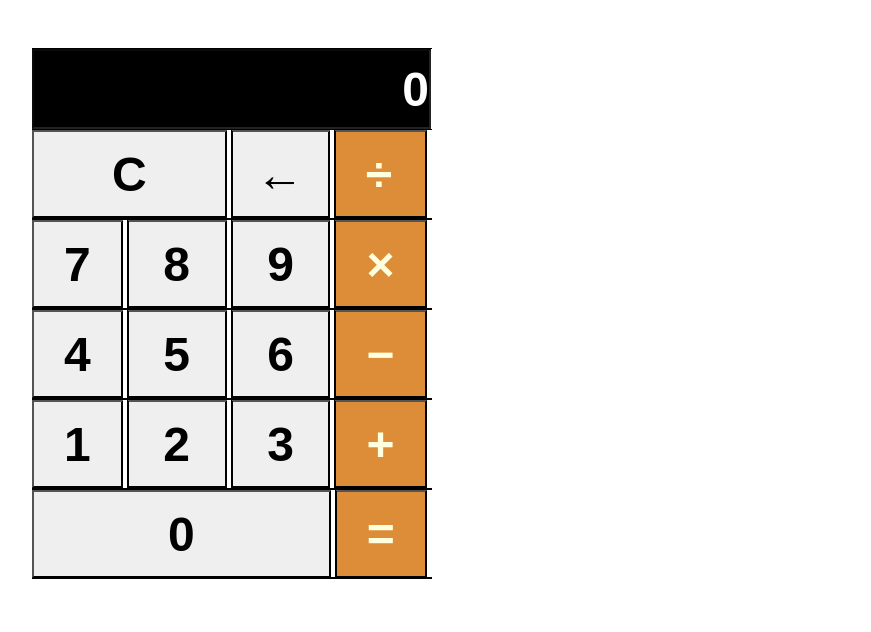
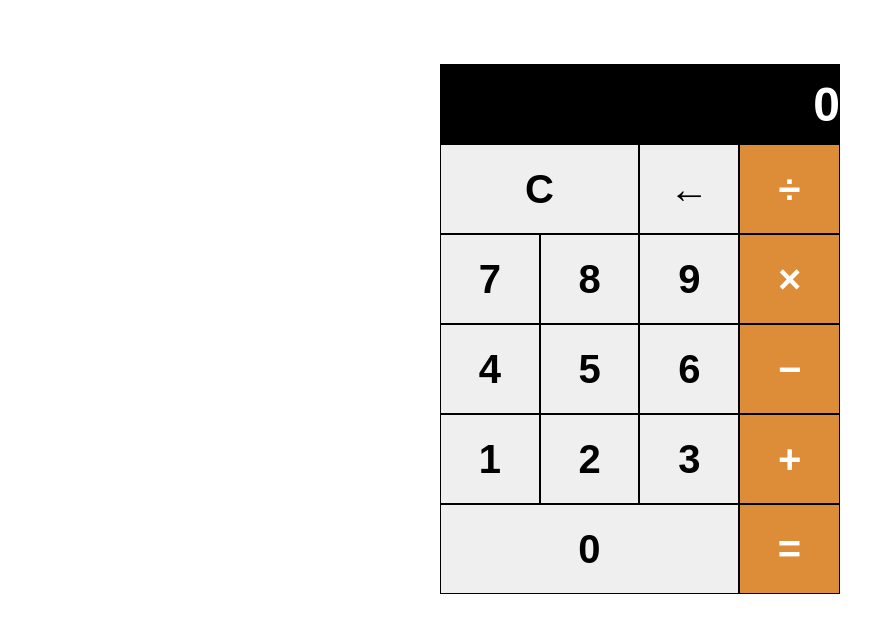
Before and after one commit to ashish8796/ashish8796.github.io, a plain HTML site: page projects/calculator/begin/calculator.html in a window 1280 px wide. Shown: the whole page, without its empty margins (0-871 px from the left). Drawn offline with Linux system fonts and the light colour scheme.

Commit message:
calculator upadated again

```diff
--- a/projects/calculator/begin/calculator.html
+++ b/projects/calculator/begin/calculator.html
@@ -15,44 +15,33 @@
 
         <section class="calc-buttons">
 
-                <div>
+                <div class="calc">
                    <input type="button" value="C" id="cancel">
                    <input type="button" value="&#8592" id="arrow">
-                   <input type="button" value="&divide" id="lftSide" class="divide">
+                   <input type="button" value="&divide" id="lftSide">
                 </div>
-                <div>
-                    <input type="button" value="7" class="rtSide">
-                    <input type="button" value="8" id="bothSide">
-                    <input type="button" value="9" id="bothSide">
+                <div class="calc">
+                    <input type="button" value="7" >
+                    <input type="button" value="8" >
+                    <input type="button" value="9" >
                     <input type="button" value="&times;" id="lftSide">
                 </div>
-
-
-
-                <div>
-                    <input type="button" value="4" class="rtSide">
-                    <input type="button" value="5" id="bothSide">
-                    <input type="button" value="6" id="bothSide">
+                <div class="calc">
+                    <input type="button" value="4" >
+                    <input type="button" value="5" >
+                    <input type="button" value="6" >
                     <input type="button" value="&minus;" id="lftSide">
                 </div>
-
-
-
-                <div>
-                    <input type="button" value="1" class="rtSide">
-                    <input type="button" value="2" id="bothSide">
-                    <input type="button" value="3" id="bothSide">
+                <div class="calc">
+                    <input type="button" value="1" >
+                    <input type="button" value="2" >
+                    <input type="button" value="3" >
                     <input type="button" value="&plus;" id="lftSide">
                 </div>
-
-
-
-                <div>
+                <div class="calc">
                     <input type="button" value="0" id="zero">
                     <input type="button" value="&equals;" id="lftSide">
                 </div>
-
-
         </section>
     </div>
 </body>
--- a/projects/calculator/begin/css/calculator.css
+++ b/projects/calculator/begin/css/calculator.css
@@ -7,64 +7,51 @@ html {
 body {
   padding: 0;
   margin: 0;
+  display: flex;
+  justify-content: center;
+
+    margin: 4rem;
 }
 .wrapper {
     width: 400px;
     height: 530px;
-    margin-left: 2rem;
-    margin-top: 3rem;
 }
 .screen input {
-    width: 399px;
+    width: 100%;
     height: 80px;
     background-color: black;
     color: white;
-    margin: 0;
     padding: 0;
     font-size: 3rem;
     text-align: right;
+    border: none;
+}
+.calc {
+    display: flex;
+    width: 100%;
+    height: 90px;
+
 }
 
-div  {
-    width: 100%;
-    height: 90px;
-    border-top: 1px solid black;
-    border-bottom: 1px solid black;
-}
 input {
-    padding: 14.5px 30px;
-    margin: 0;
+    border: 1px solid black;
     font-weight: bold;
-    font-size: 3rem;
+    font-size: 2.5rem;
     text-align: center;
+    flex-grow: 1;
+    cursor: pointer;
 }
 #cancel{
-    padding: 14.5px 78px;
-    border-right: 2px solid black;
+    flex-grow: 2.4;
+
+}
+#zero {
+    flex-grow: 4.1;
 }
 #arrow {
-    padding-right: 24px;
-    padding-left: 23px;
-    border-right: 2px solid black;
-    border-left: 2px solid black;
-}
-#zero {
-    padding: 14.5px 134px;
-    border-right: 2px solid black;
-}
-#bothSide {
-    padding: 14.5px 34.6px;
-    border-right: 2px solid black;
-    border-left: 2px solid black;
+    width: 8.9%;
 }
 #lftSide {
-    border-left: 2px solid black;
     background-color: #dd8d37;
-    color: lightyellow;
+    color: white;
 }
-.divide {
-    padding-right: 33px;
-}
-.rtSide {
-    border-right: 2px solid black;
-}
```
